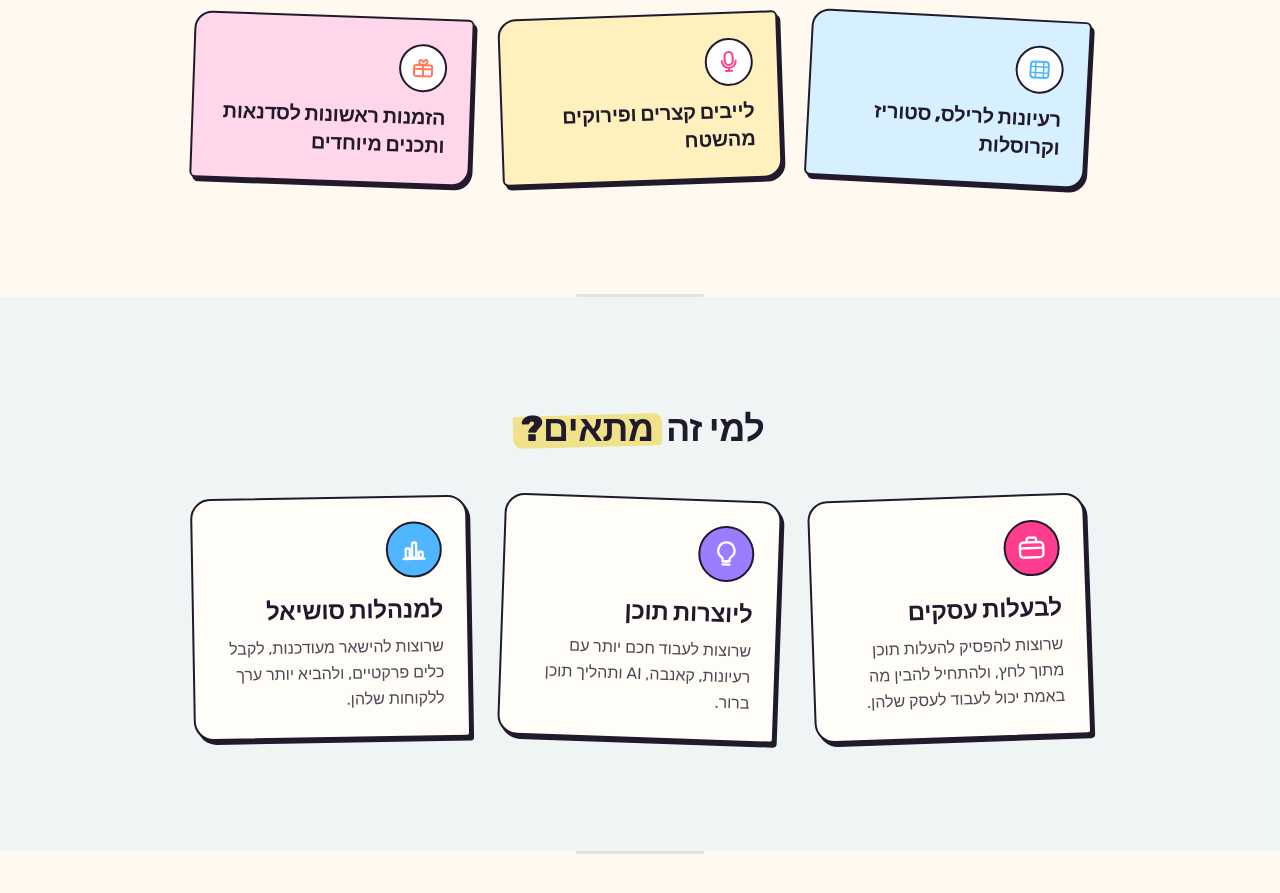
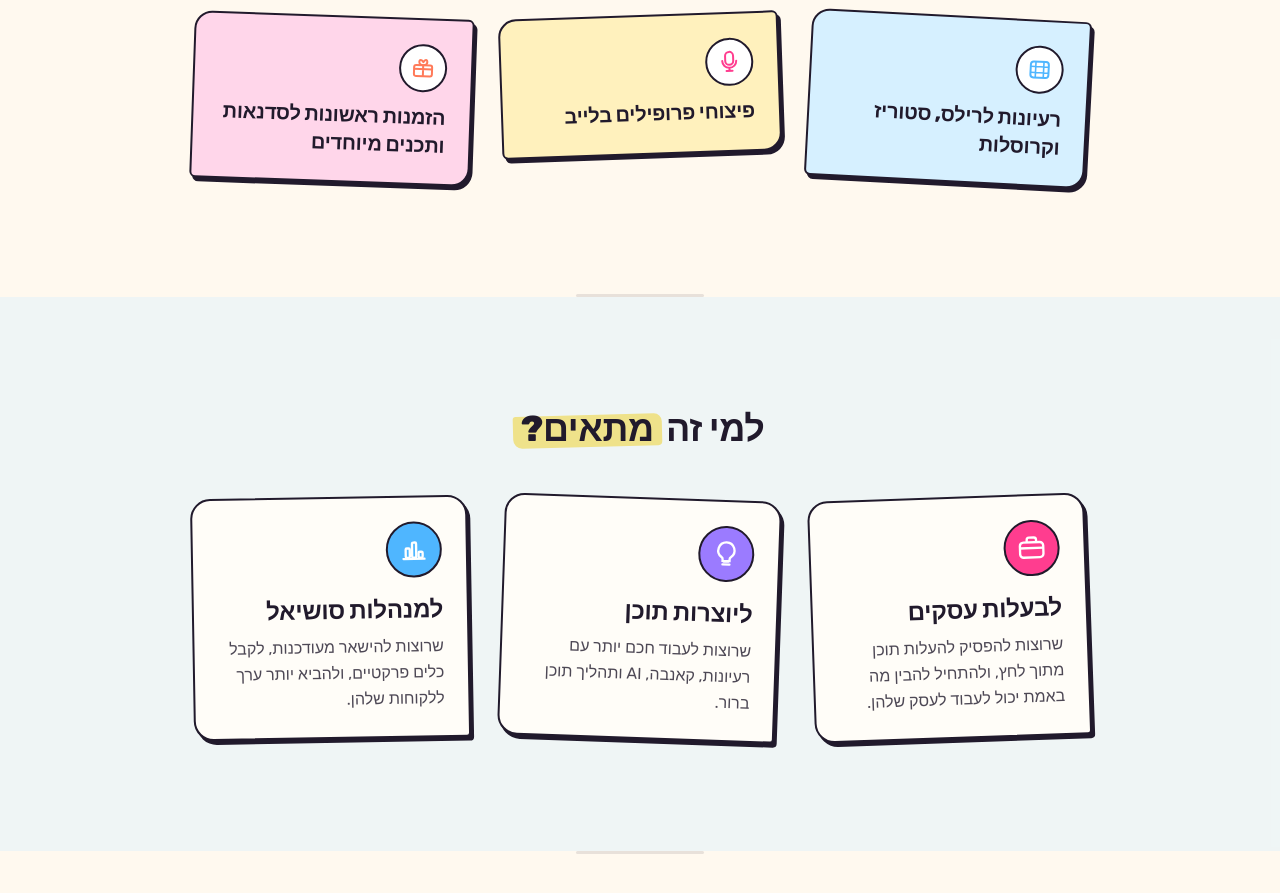
Before and after one commit to shirbesser/-, a React (Vite) app: page / in a window 1280 px wide. Shown: the part 2767-3660 px from the top of the page. Built offline with nearby package versions, Linux system fonts and the light colour scheme.

Commit message:
Update what's-inside item copy

```diff
--- a/src/sections/WhatsInsideSection.jsx
+++ b/src/sections/WhatsInsideSection.jsx
@@ -37,7 +37,7 @@ const FEATURES = [
   },
   {
     icon: <IconMic className="h-6 w-6 text-pink" />,
-    title: "לייבים קצרים ופירוקים מהשטח",
+    title: "פיצוחי פרופילים בלייב",
     color: "yellow",
     rotate: "-2deg",
   },
```
